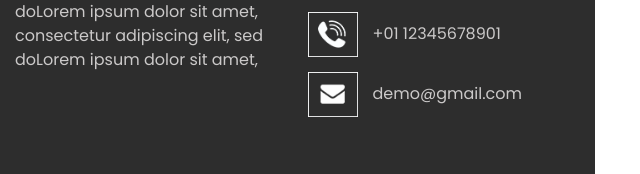
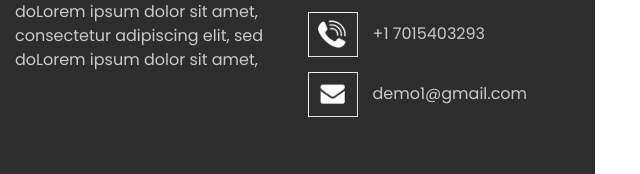
Before and after one commit to Ameeka44/amexi-web, a plain HTML site: page contact.html in a window 1280 px wide. Shown: the part 1756-1930 px from the top of the page, 640-1280 px from the left. Drawn offline with nearby package versions, Linux system fonts and the light colour scheme.

Commit message:
feature branch

```diff
--- a/contact.html
+++ b/contact.html
@@ -221,11 +221,11 @@
               </a>
               <a href="">
                 <img src="images/call.png" alt="">
-                <span>+01 12345678901</span>
+                <span>+1 7015403293</span>
               </a>
               <a href="">
                 <img src="images/mail.png" alt="">
-                <span> demo@gmail.com</span>
+                <span> demo1@gmail.com</span>
               </a>
             </div>
           </div>
```
